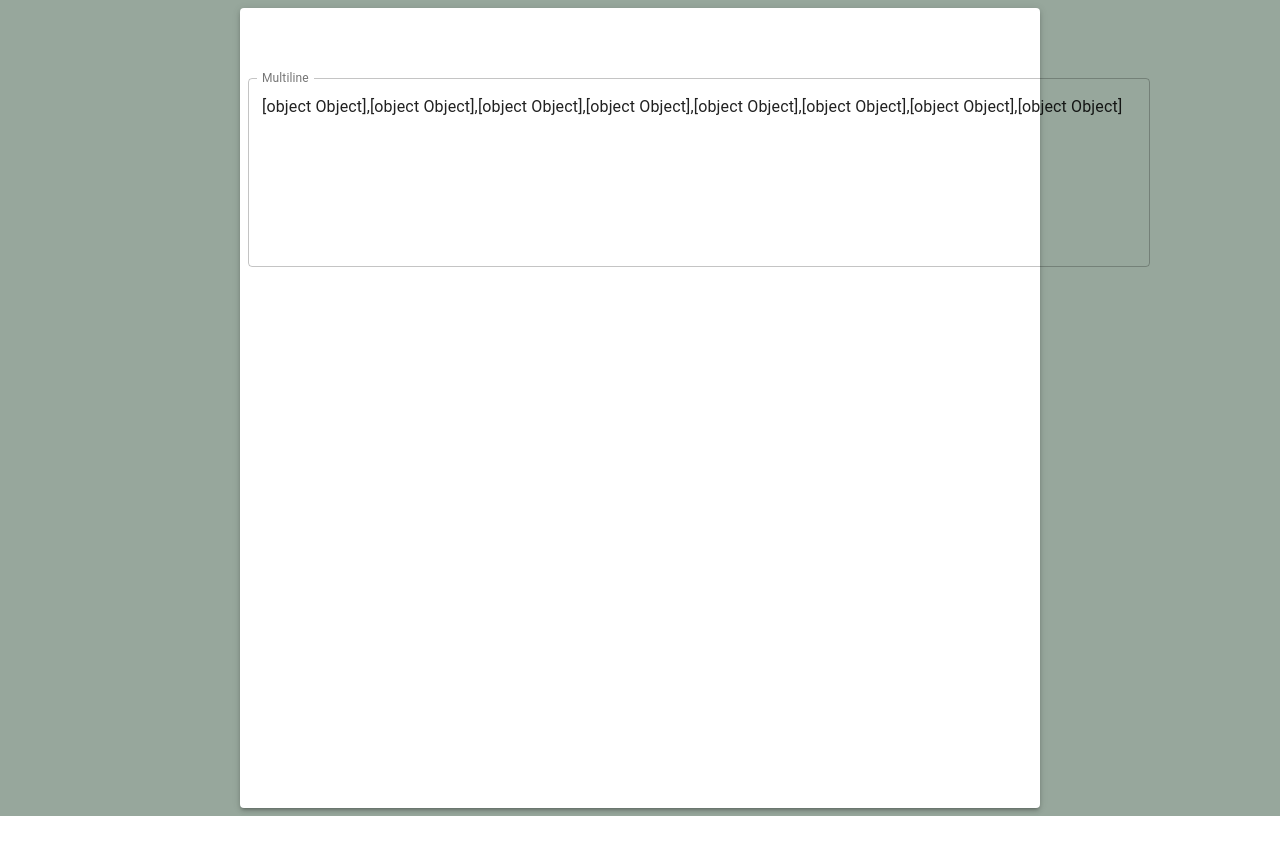
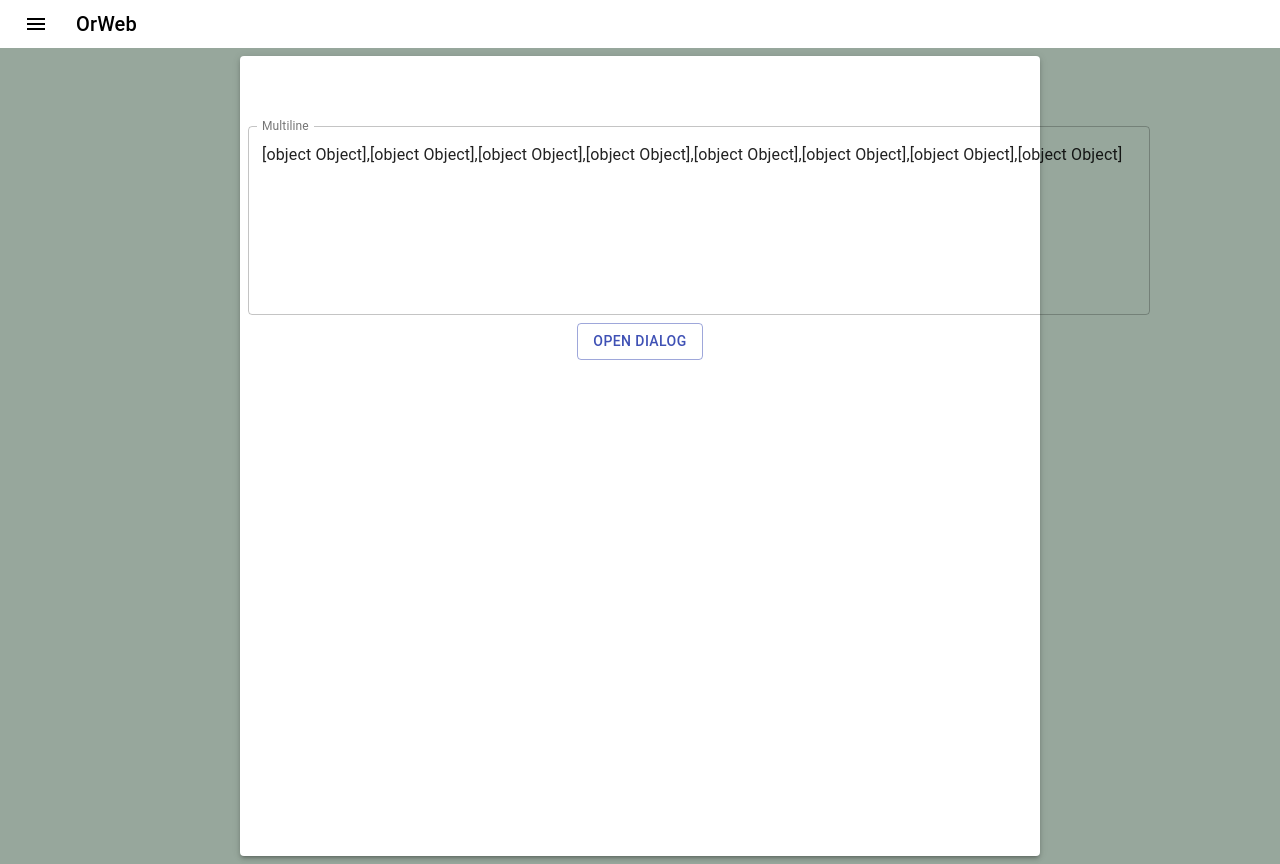
Before and after one commit to shivamrai/OrWeb, a React (Create React App) app: page / in a window 1280 px wide. Before the commit the page ends 816 px from the top, so only its background shows below. Built offline with nearby package versions, Linux system fonts and the light colour scheme.

Commit message:
4 components done

```diff
--- a/package.json
+++ b/package.json
@@ -3,9 +3,11 @@
   "version": "0.1.0",
   "private": true,
   "dependencies": {
+    "@material-ui/icons": "^4.9.1",
     "@testing-library/jest-dom": "^4.2.4",
     "@testing-library/react": "^9.5.0",
     "@testing-library/user-event": "^7.2.1",
+    "material-ui-icons": "^1.0.0-beta.36",
     "react": "^16.13.1",
     "react-dom": "^16.13.1",
     "react-scripts": "3.4.3"
--- a/src/App.js
+++ b/src/App.js
@@ -3,12 +3,17 @@ import logo from './logo.svg';
 import './App.css';
 import Hightlight from './components/highlighttTooltip';
 import TextEditor from './components/textEditor';
+import Risks from './components/Risks';
+import Introduction from './components/Introduction';
+import MainAppBar  from './components/MainAppBar';
 
 function App() {
   return (
     <div className="App">
+      <MainAppBar />
       <header className="App-header">
-        <TextEditor />
+
+        <Introduction />
       </header>
     </div>
   );
--- /dev/null
+++ b/src/components/Introduction.jsx
@@ -0,0 +1,58 @@
+import React from 'react';
+import { makeStyles } from '@material-ui/core/styles';
+import Paper from '@material-ui/core/Paper';
+import HighlightTooltip from './highlighttTooltip';
+import TextField from '@material-ui/core/TextField';
+import Risks from './Risks';
+
+const useStyles = makeStyles((theme) => ({
+  root: {
+    display: 'flex',
+    flexWrap: 'wrap',
+    '& > *': {
+      margin: theme.spacing(1),
+      width: theme.spacing(100),
+      height: theme.spacing(100),
+    },
+    '& .MuiTextField-root': {
+        margin: theme.spacing(1),
+        width: '55ch',
+    },
+  },
+}));
+const wordsList = [
+]
+export default function Introduction() {
+  const classes = useStyles();
+  const [words,setWords] = React.useState([ "-ignorewarnings","-dontobfuscate","-forceprocessing","-dontpreverify", "-allowaccessmodification","-useuniqueclassmembernames","-overloadaggressively","-keepparameternames"]);
+  const [value, setValue] = React.useState('Controlled');
+  console.log(JSON.stringify(words));
+  //const async wordsList = await(JSON.stringify(words));
+//   const listItems =
+  const handleChange = (event) => {
+    setValue(event.target.value);
+  };
+  return (
+    <div className={classes.root}>
+      <Paper elevation={3}>
+          <br /><br />
+      <TextField
+          id="outlined-multiline-static"
+          label="Multiline"
+          multiline
+          rows={8}
+                      value={words.map((word) =>{
+            return  {word};
+          }
+          )}
+          onChange={handleChange}
+          variant="outlined"
+        />
+      <Risks />
+          {/* <Typography>
+                {listItems}
+          </Typography> */}
+      </Paper>
+    </div>
+  );
+}
--- /dev/null
+++ b/src/components/MainAppBar.jsx
@@ -0,0 +1,37 @@
+import React from 'react';
+import { makeStyles } from '@material-ui/core/styles';
+import AppBar from '@material-ui/core/AppBar';
+import Toolbar from '@material-ui/core/Toolbar';
+import Typography from '@material-ui/core/Typography';
+import IconButton from '@material-ui/core/IconButton';
+import MenuIcon from '@material-ui/icons/Menu';
+import { orange } from '@material-ui/core/colors';
+
+const useStyles = makeStyles((theme) => ({
+  root: {
+    flexGrow: 1,
+    backgroundColor: orange,
+  },
+  menuButton: {
+    marginRight: theme.spacing(2),
+  },
+}));
+
+export default function MainAppBar() {
+  const classes = useStyles();
+
+  return (
+    <div className={classes.root}>
+      <AppBar position="static" color="inherit">
+        <Toolbar variant="dense">
+          <IconButton edge="start" className={classes.menuButton} color="inherit" aria-label="menu">
+            <MenuIcon />
+          </IconButton>
+          <Typography variant="h6" color="inherit">
+            OrWeb
+          </Typography>
+        </Toolbar>
+      </AppBar>
+    </div>
+  );
+}
--- /dev/null
+++ b/src/components/Risks.jsx
@@ -0,0 +1,96 @@
+import React from 'react';
+import { withStyles } from '@material-ui/core/styles';
+import Button from '@material-ui/core/Button';
+import Dialog from '@material-ui/core/Dialog';
+import MuiDialogTitle from '@material-ui/core/DialogTitle';
+import MuiDialogContent from '@material-ui/core/DialogContent';
+import MuiDialogActions from '@material-ui/core/DialogActions';
+import IconButton from '@material-ui/core/IconButton';
+import Close from '@material-ui/icons/Close';
+import Typography from '@material-ui/core/Typography';
+import { makeStyles } from '@material-ui/styles';
+
+const styles = theme => ({
+  root: {
+    margin: 0,
+    padding: theme.spacing(2),
+  },
+  closeButton: {
+    position: 'absolute',
+    right: theme.spacing(1),
+    top: theme.spacing(1),
+    color: theme.palette.grey[500],
+  },
+});
+
+const DialogTitle = withStyles(styles)(props => {
+  const { children, classes, onClose, ...other } = props;
+  return (
+    <MuiDialogTitle disableTypography className={classes.root} {...other}>
+      <Typography variant="h6">{children}</Typography>
+      {onClose ? (
+        <IconButton aria-label="close" className={classes.closeButton} onClick={onClose}>
+          <Close />
+        </IconButton>
+      ) : null}
+    </MuiDialogTitle>
+  );
+});
+
+const DialogContent = withStyles(theme => ({
+  root: {
+    padding: theme.spacing(2),
+  },
+}))(MuiDialogContent);
+
+const DialogActions = withStyles(theme => ({
+  root: {
+    margin: 0,
+    padding: theme.spacing(1),
+  },
+}))(MuiDialogActions);
+
+export default function Risks() {
+  const [open, setOpen] = React.useState(false);
+  const classes = makeStyles();
+  const handleClickOpen = () => {
+    setOpen(true);
+  };
+  const handleClose = () => {
+    setOpen(false);
+  };
+
+  return (
+    <div className={classes.root}>
+
+      <Button variant="outlined" color="primary" onClick={handleClickOpen}>
+        Open dialog
+      </Button>
+      <Dialog onClose={handleClose} aria-labelledby="customized-dialog-title" open={open}>
+        <DialogTitle id="customized-dialog-title" onClose={handleClose}>
+          Modal title
+        </DialogTitle>
+        <DialogContent dividers>
+          <Typography gutterBottom>
+            Cras mattis consectetur purus sit amet fermentum. Cras justo odio, dapibus ac facilisis
+            in, egestas eget quam. Morbi leo risus, porta ac consectetur ac, vestibulum at eros.
+          </Typography>
+          <Typography gutterBottom>
+            Praesent commodo cursus magna, vel scelerisque nisl consectetur et. Vivamus sagittis
+            lacus vel augue laoreet rutrum faucibus dolor auctor.
+          </Typography>
+          <Typography gutterBottom>
+            Aenean lacinia bibendum nulla sed consectetur. Praesent commodo cursus magna, vel
+            scelerisque nisl consectetur et. Donec sed odio dui. Donec ullamcorper nulla non metus
+            auctor fringilla.
+          </Typography>
+        </DialogContent>
+        <DialogActions>
+          <Button autoFocus onClick={handleClose} color="primary">
+            Save changes
+          </Button>
+        </DialogActions>
+      </Dialog>
+    </div>
+  );
+}
```
Also changed, not shown: 1 other file (tests, documents, lock files or other folders).
